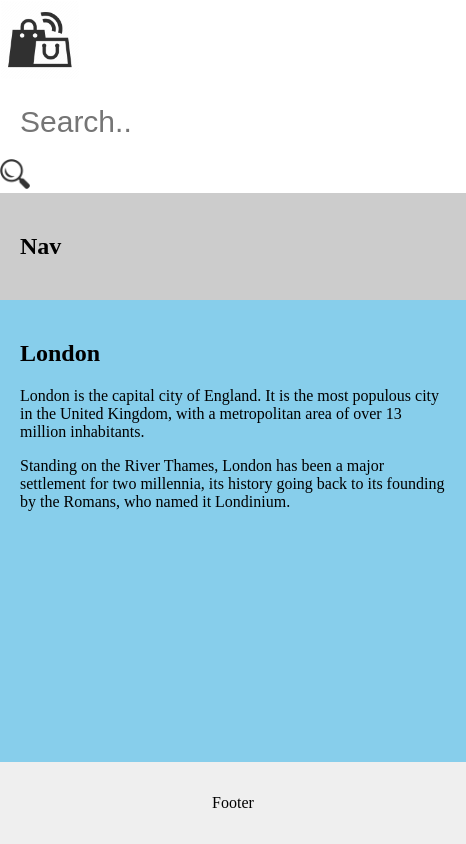
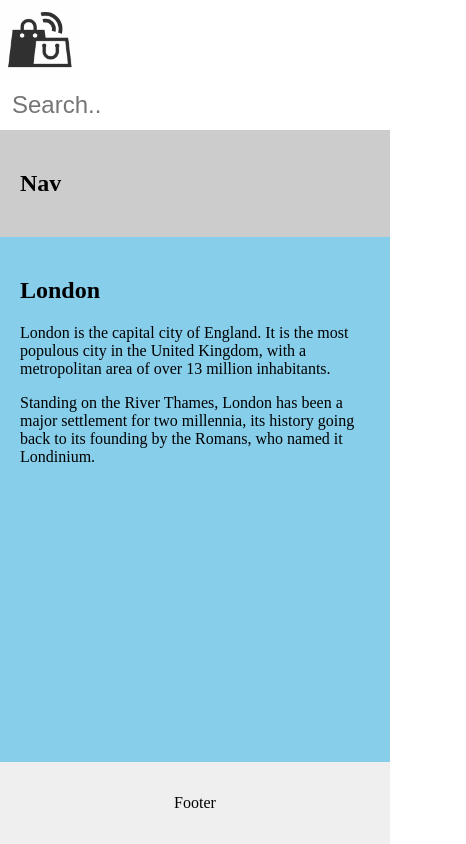
Before and after one commit to Asudharshanam/Shopping-Cart, a React (Create React App) app: page / in a window 390 px wide. Shown: the whole page, 466 px wide, since content can reach past the window. Built offline with nearby package versions, Linux system fonts and the light colour scheme.

Commit message:
responsive header

```diff
--- a/src/App.css
+++ b/src/App.css
@@ -38,12 +38,25 @@ footer {
 }
 
 @media (max-width: 600px) {
+
     .main-layout {
       box-sizing: border-box;
       grid-template-columns: 1fr;
       grid-template-areas: "head" "nav" "content" "footer";
       grid-template-rows: min-content min-content auto min-content;
     }
+}
+
+@media (max-width: 400px) {
+
+    .AppHeader input[type=text] {
+      float: left !important;
+      font-size: x-large !important;
+      margin: 10px !important;
+      border: none;
+      outline: none;
+    }
+
 }
 
 /* AppHeader */
@@ -54,19 +67,10 @@ footer {
   height: 80px;
 }
 
-.SearchBarContainer {
+.AppHeader input[type=text] {
   float: right;
-  margin-top: 5px;
-  margin-right: 40px;
-}
-
-.AppHeader input[type=text] {
-  padding: 20px;
-  font-size: 30px;
+  margin-top: 20px;
+  font-size: xx-large;
   border: none;
   outline: none;
 }
-
-.SearchIcon {
-  height: 30px;
-}
--- a/src/components/AppHeader.js
+++ b/src/components/AppHeader.js
@@ -10,7 +10,7 @@ export function AppHeader() {
             <div className="SearchBarContainer">
                 <form>
                     <input type="text" placeholder="Search.." name="search" />
-                    <img className="SearchIcon" src={SearchIcon}></img>
+                    {/* <img className="SearchIcon" src={SearchIcon}></img> */}
                 </form>
             </div>
         </div>
```
